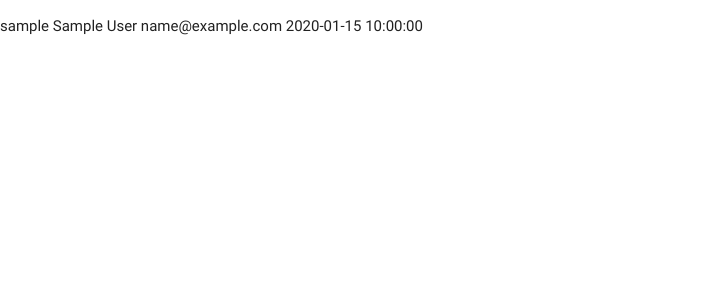
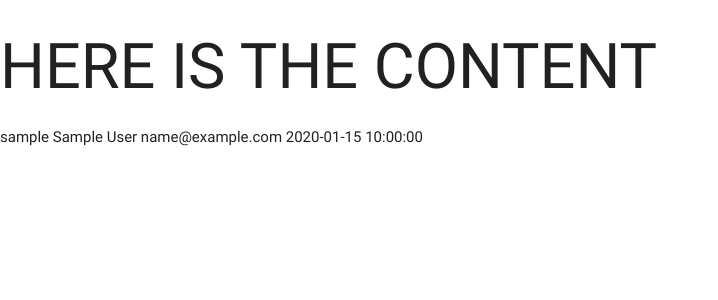
Before and after one commit to michael-leese/ReciPys, a Flask app: page / in a window 1280 px wide. Shown: the top 300 px of the page, without its empty margins (0-718 px from the left). Run offline with Flask 2, Linux system fonts and the light colour scheme; a database or web service that is not in the repository returns one stand-in record (values such as "Sample title"); some libraries are stand-ins or nearby versions.

Commit message:
add templates and attempt to pass content

```diff
--- a/templates/base.html
+++ b/templates/base.html
@@ -9,6 +9,7 @@
 <link rel="stylesheet" href="https://cdnjs.cloudflare.com/ajax/libs/materialize/0.100.2/css/materialize.min.css">
 </head>
 <body>
+  <h1>HERE IS THE CONTENT</h1>
   {% block stuff%}
 
     {% endblock %}
--- a/templates/recipes.html
+++ b/templates/recipes.html
@@ -1,4 +1,3 @@
-
 {% extends 'base.html' %}
 {% block content %}
    {% for recipe in recipes %}
```
